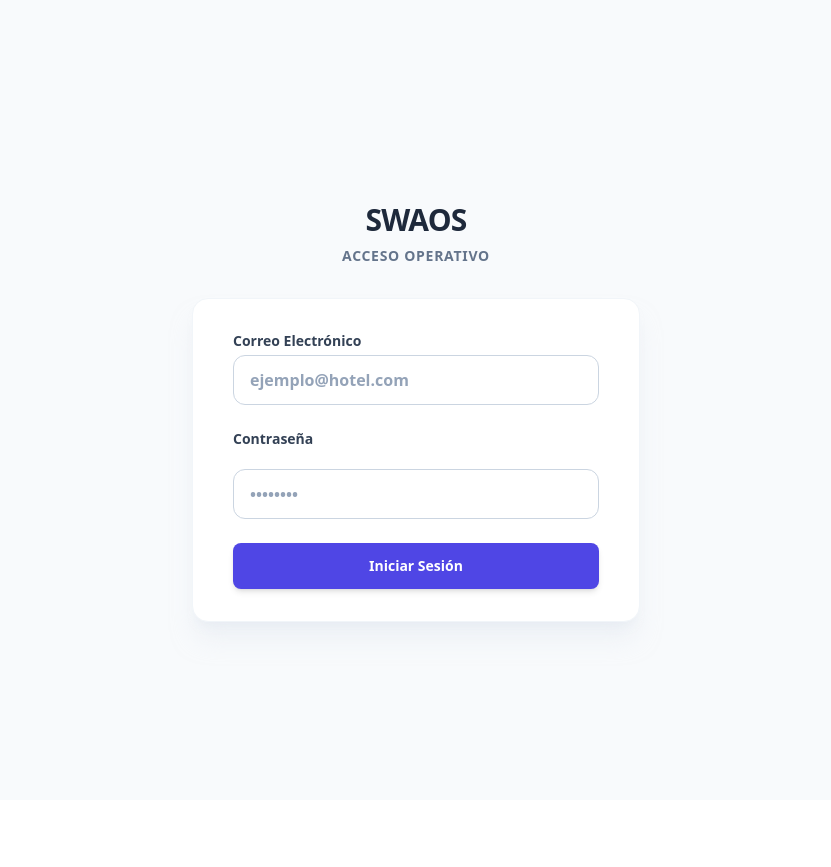
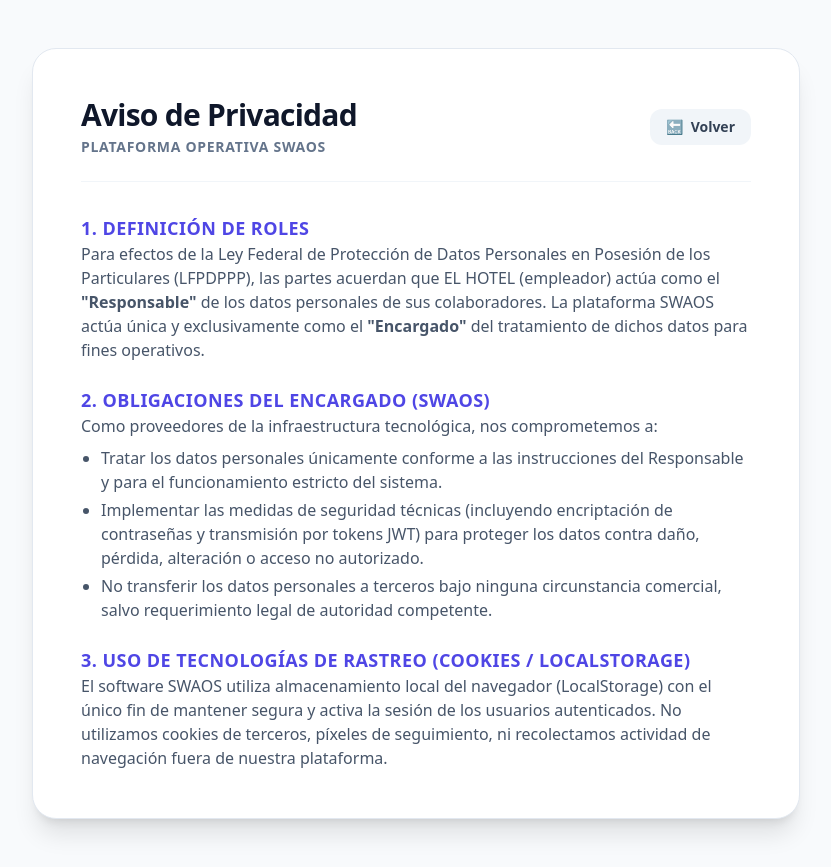
Before and after one commit to fhertecomzt/hotelespvpm, a React (Vite) app in the folder swaos-recepcion/: page /privacidad in a window 1280 px wide. Before the commit this address led to /. Shown: the whole page, without its empty margins (224-1055 px from the left). Before the commit the page ends 800 px from the top, so only its background shows below. Built offline with nearby package versions, Linux system fonts and the light colour scheme.

Commit message:
Implementación de aviso de privacidad en el login

```diff
--- a/swaos-recepcion/src/App.jsx
+++ b/swaos-recepcion/src/App.jsx
@@ -8,6 +8,7 @@
 import MantenimientoView from "./MantenimientoView";
 import PanelAdmin from "./PanelAdmin";
 import DashboardView from "./DashboardView";
+import PrivacidadView from "./PrivacidadView";
 
 function App() {
   const [usuarioActual, setUsuarioActual] = useState(() => {
@@ -46,7 +47,7 @@
     }
   };
 
-  // 🔴 Agregamos "permisosPermitidos" a las propiedades
+  // Agregamos "permisosPermitidos" a las propiedades
   const RutaProtegida = ({ children, rolesPermitidos, permisosPermitidos }) => {
     if (!usuarioActual) return <Navigate to="/" replace />;
 
@@ -142,8 +143,7 @@
                 title="Volver a mi panel principal"
                 className="bg-emerald-600/20 hover:bg-emerald-600/40 text-emerald-300 border border-emerald-500/40 px-3 py-1.5 rounded-lg shadow transition-colors flex items-center gap-1 font-bold"
               >
-                  <span>🏠</span>{" "}
-                  <span className="hidden sm:inline">Inicio</span>
+                <span>🏠</span> <span className="hidden sm:inline">Inicio</span>
               </Link>
 
               {/* BOTÓN DE ADMINISTRACIÓN: ADMIN, SUPERUSUARIO O PERSONAL CON PERMISOS ESPECIALES */}
@@ -301,6 +301,7 @@
               </RutaProtegida>
             }
           />
+          <Route path="/privacidad" element={<PrivacidadView />} />
           <Route path="*" element={<Navigate to="/" replace />} />
         </Routes>
       </div>
--- a/swaos-recepcion/src/Login.jsx
+++ b/swaos-recepcion/src/Login.jsx
@@ -1,5 +1,5 @@
 import React, { useState, useEffect } from "react";
-import { useNavigate } from "react-router-dom";
+import { useNavigate, Link } from "react-router-dom";
 
 const API_URL = "/sistema/swaos-api";
 
@@ -59,7 +59,8 @@
   }, []);
 
   return (
-    <div className="min-h-screen bg-slate-50 flex flex-col justify-center py-12 sm:px-6 lg:px-8 font-sans">
+    // 🔴 1. Agrega la clase 'relative' a este contenedor principal
+    <div className="relative min-h-screen bg-slate-50 flex flex-col justify-center py-12 sm:px-6 lg:px-8 font-sans">
       <div className="sm:mx-auto sm:w-full sm:max-w-md">
         <h2 className="mt-6 text-center text-3xl font-black text-slate-800 tracking-tight">
           SWAOS
@@ -122,6 +123,15 @@
           </form>
         </div>
       </div>
+      {/* 🔴 2. Agrega este bloque al final, justo antes de cerrar el div principal */}
+      <div className="absolute bottom-6 right-6 sm:bottom-8 sm:right-8">
+        <Link
+          to="/privacidad"
+          className="text-xs sm:text-sm text-slate-400 hover:text-indigo-600 font-bold transition-colors bg-white/50 px-3 py-1.5 rounded-lg border border-slate-200 shadow-sm hover:shadow"
+        >
+          Aviso de Privacidad
+        </Link>
+      </div>
     </div>
   );
 }
--- /dev/null
+++ b/swaos-recepcion/src/PrivacidadView.jsx
@@ -0,0 +1,88 @@
+import React, { useEffect } from "react";
+import { Link } from "react-router-dom";
+
+export default function PrivacidadView() {
+  useEffect(() => {
+    document.title = "SWAOS | Aviso de Privacidad";
+  }, []);
+
+  return (
+    <div className="min-h-screen bg-slate-50 dark:bg-slate-900 text-slate-800 dark:text-slate-200 py-12 px-4 sm:px-6 lg:px-8 font-sans transition-colors">
+      <div className="max-w-3xl mx-auto bg-white dark:bg-slate-800 shadow-xl rounded-3xl p-8 sm:p-12 border border-slate-200 dark:border-slate-700">
+        <div className="flex justify-between items-center mb-8 border-b border-slate-100 dark:border-slate-700 pb-6">
+          <div>
+            <h1 className="text-3xl font-black text-slate-900 dark:text-white tracking-tight">
+              Aviso de Privacidad
+            </h1>
+            <p className="text-sm text-slate-500 dark:text-slate-400 font-semibold mt-1 uppercase tracking-wider">
+              Plataforma Operativa SWAOS
+            </p>
+          </div>
+          <Link
+            to="/"
+            className="bg-slate-100 dark:bg-slate-700 hover:bg-slate-200 dark:hover:bg-slate-600 text-slate-700 dark:text-slate-200 px-4 py-2 rounded-xl text-sm font-bold transition-colors flex items-center gap-2"
+          >
+            <span>🔙</span> Volver
+          </Link>
+        </div>
+
+        <div className="prose prose-slate dark:prose-invert max-w-none text-sm sm:text-base leading-relaxed space-y-6">
+          <section>
+            <h2 className="text-lg font-black text-indigo-600 dark:text-indigo-400 uppercase tracking-wide">
+              1. Definición de Roles
+            </h2>
+            <p className="font-medium text-slate-600 dark:text-slate-300">
+              Para efectos de la Ley Federal de Protección de Datos Personales
+              en Posesión de los Particulares (LFPDPPP), las partes acuerdan que
+              EL HOTEL (empleador) actúa como el <strong>"Responsable"</strong>{" "}
+              de los datos personales de sus colaboradores. La plataforma SWAOS
+              actúa única y exclusivamente como el <strong>"Encargado"</strong>{" "}
+              del tratamiento de dichos datos para fines operativos.
+            </p>
+          </section>
+
+          <section>
+            <h2 className="text-lg font-black text-indigo-600 dark:text-indigo-400 uppercase tracking-wide">
+              2. Obligaciones del Encargado (SWAOS)
+            </h2>
+            <p className="font-medium text-slate-600 dark:text-slate-300">
+              Como proveedores de la infraestructura tecnológica, nos
+              comprometemos a:
+            </p>
+            <ul className="list-disc pl-5 mt-2 space-y-1 font-medium text-slate-600 dark:text-slate-300">
+              <li>
+                Tratar los datos personales únicamente conforme a las
+                instrucciones del Responsable y para el funcionamiento estricto
+                del sistema.
+              </li>
+              <li>
+                Implementar las medidas de seguridad técnicas (incluyendo
+                encriptación de contraseñas y transmisión por tokens JWT) para
+                proteger los datos contra daño, pérdida, alteración o acceso no
+                autorizado.
+              </li>
+              <li>
+                No transferir los datos personales a terceros bajo ninguna
+                circunstancia comercial, salvo requerimiento legal de autoridad
+                competente.
+              </li>
+            </ul>
+          </section>
+
+          <section>
+            <h2 className="text-lg font-black text-indigo-600 dark:text-indigo-400 uppercase tracking-wide">
+              3. Uso de Tecnologías de Rastreo (Cookies / LocalStorage)
+            </h2>
+            <p className="font-medium text-slate-600 dark:text-slate-300">
+              El software SWAOS utiliza almacenamiento local del navegador
+              (LocalStorage) con el único fin de mantener segura y activa la
+              sesión de los usuarios autenticados. No utilizamos cookies de
+              terceros, píxeles de seguimiento, ni recolectamos actividad de
+              navegación fuera de nuestra plataforma.
+            </p>
+          </section>
+        </div>
+      </div>
+    </div>
+  );
+}
```
Lines whose indentation alone changed are shown as unchanged.
